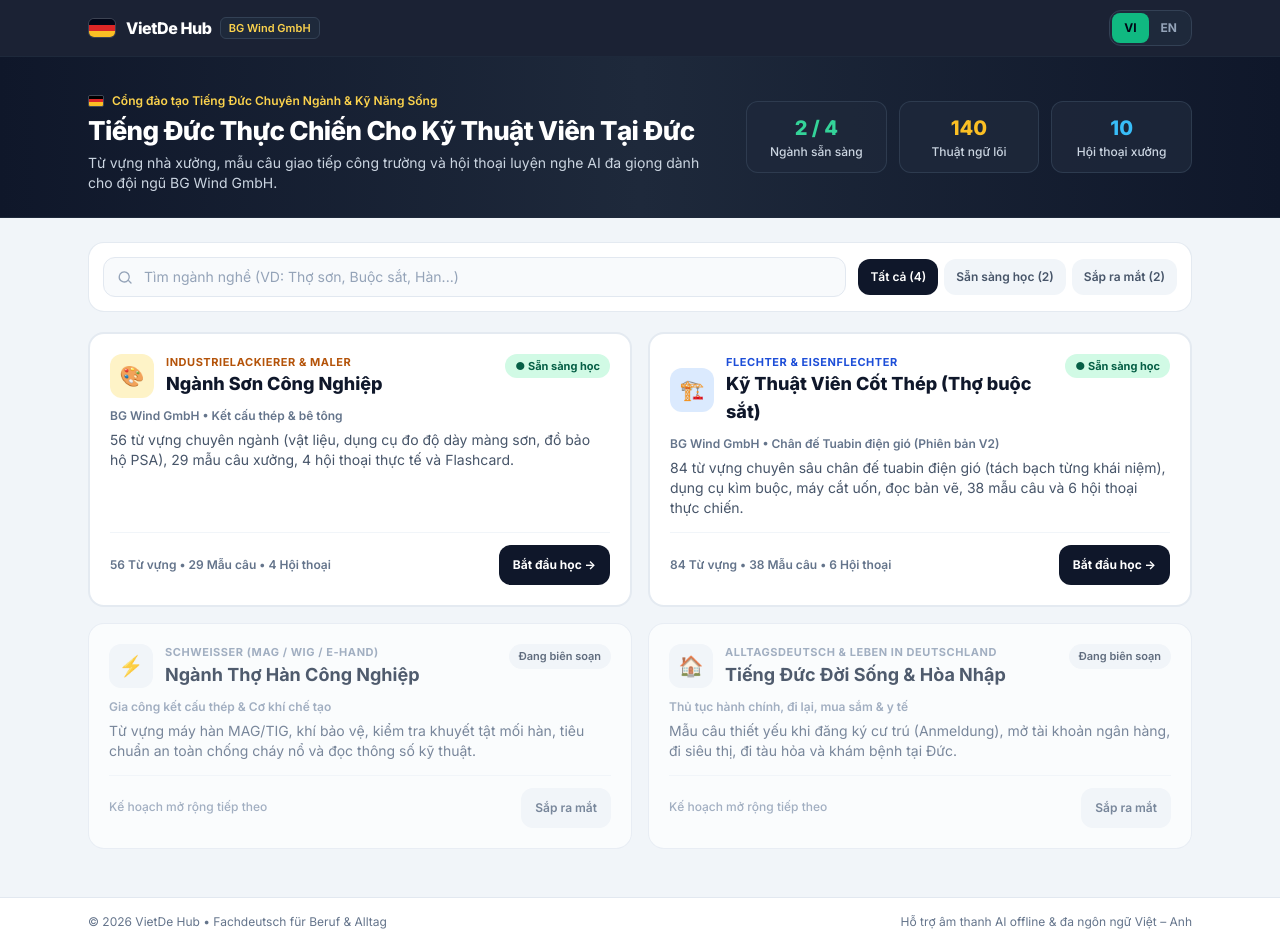
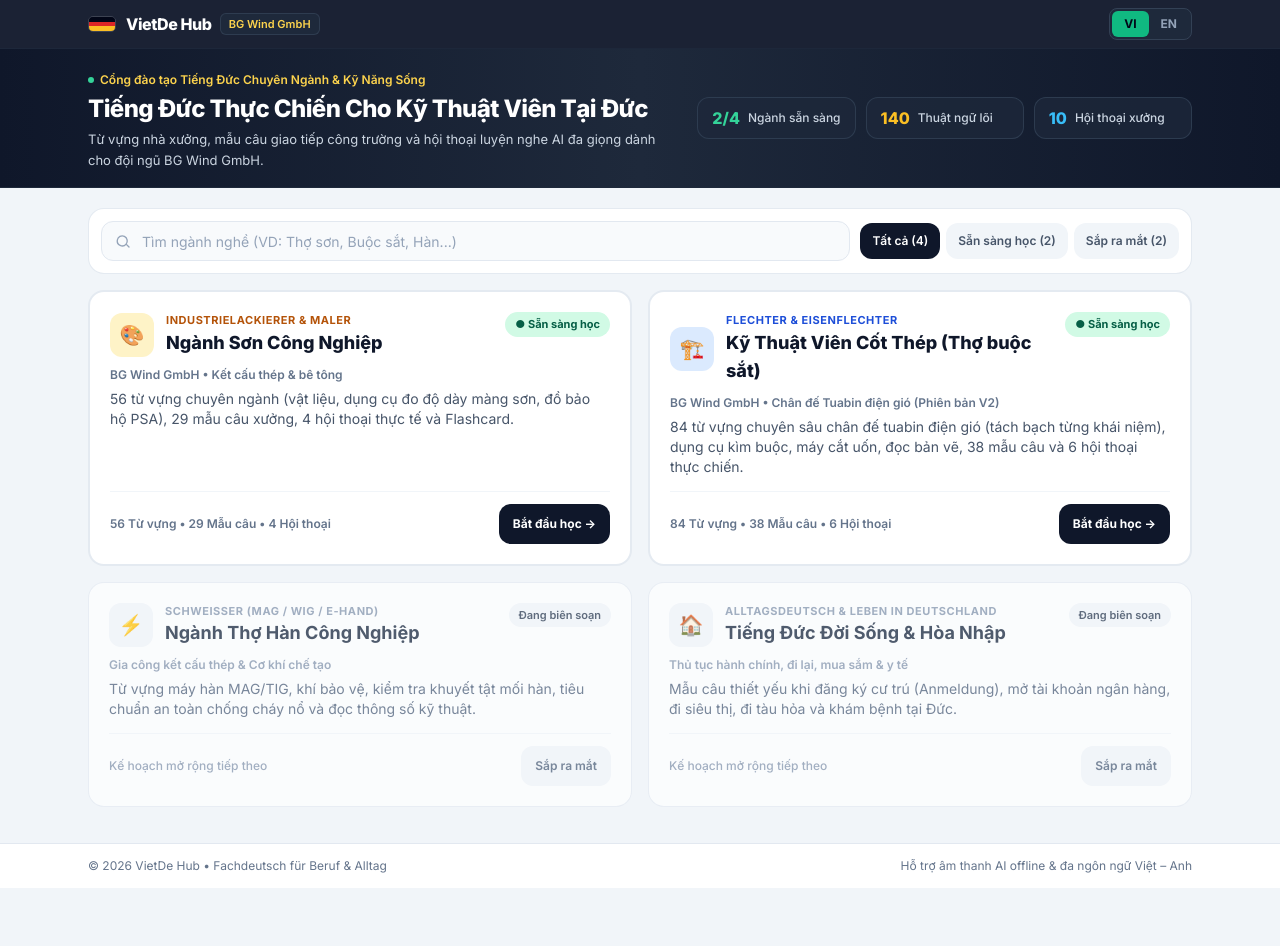
Before and after one commit to vietde-hub/vietde-hub.github.io, a plain HTML site: page index.html in a window 1280 px wide. After the commit the page ends 888 px from the top, so only its background shows below. Drawn offline with nearby package versions, Linux system fonts and the light colour scheme.

Commit message:
Update giao dien trang chu

```diff
--- a/index.html
+++ b/index.html
@@ -46,16 +46,16 @@
   <body
     class="antialiased selection:bg-amber-200 selection:text-slate-900 flex flex-col min-h-screen"
   >
-    <!-- STICKY COMPACT TOP BAR -->
+    <!-- COMPACT STICKY TOP BAR -->
     <header
-      class="sticky top-0 z-40 bg-slate-900/95 backdrop-blur-md text-white border-b border-slate-800 shadow-xs"
+      class="sticky top-0 z-40 bg-slate-900/95 backdrop-blur-md text-white border-b border-slate-800/90 shadow-xs"
     >
       <div
-        class="max-w-6xl mx-auto px-4 sm:px-6 h-13 sm:h-14 flex items-center justify-between gap-3"
+        class="max-w-6xl mx-auto px-4 sm:px-6 h-12 sm:h-13 flex items-center justify-between gap-3"
       >
         <a href="index.html" class="flex items-center gap-2.5 min-w-0 group">
           <span
-            class="w-7 h-5 rounded-md overflow-hidden shadow-xs border border-white/15 flex flex-col shrink-0 group-hover:scale-105 transition"
+            class="w-6 h-4 sm:w-7 sm:h-4.5 rounded-[5px] overflow-hidden shadow-xs border border-white/15 flex flex-col shrink-0 group-hover:scale-105 transition"
             aria-hidden="true"
           >
             <span class="h-1/3 bg-slate-950"></span>
@@ -68,14 +68,14 @@
               >VietDe Hub</span
             >
             <span
-              class="hidden sm:inline-flex items-center px-2 py-0.5 rounded-md text-[11px] font-semibold bg-slate-800 text-amber-300 border border-slate-700"
+              class="hidden xs:inline-flex sm:inline-flex items-center px-2 py-0.5 rounded-md text-[10px] sm:text-[11px] font-semibold bg-slate-800 text-amber-300 border border-slate-700/80"
               >BG Wind GmbH</span
             >
           </div>
         </a>
 
         <div
-          class="h-8 sm:h-9 bg-slate-800 p-0.5 rounded-xl border border-slate-700 flex items-center shrink-0"
+          class="h-8 bg-slate-800 p-0.5 rounded-lg border border-slate-700 flex items-center shrink-0"
           role="group"
           aria-label="Language Switch"
         >
@@ -83,7 +83,7 @@
             id="langBtnVi"
             type="button"
             onclick="setLanguage('vi')"
-            class="h-full px-3 rounded-lg text-xs font-bold transition cursor-pointer"
+            class="h-full px-2.5 sm:px-3 rounded-md text-xs font-bold transition cursor-pointer"
           >
             VI
           </button>
@@ -91,7 +91,7 @@
             id="langBtnEn"
             type="button"
             onclick="setLanguage('en')"
-            class="h-full px-3 rounded-lg text-xs font-bold transition cursor-pointer"
+            class="h-full px-2.5 sm:px-3 rounded-md text-xs font-bold transition cursor-pointer"
           >
             EN
           </button>
@@ -99,92 +99,86 @@
       </div>
     </header>
 
-    <!-- BALANCED COMPACT SPLIT-HERO -->
+    <!-- SLEEK COMPACT HERO STRIP (OPTIMIZED HEIGHT & VISUAL BALANCE) -->
     <section
       class="bg-gradient-to-r from-slate-900 via-slate-800 to-slate-900 text-white border-b border-slate-800"
     >
-      <div class="max-w-6xl mx-auto px-4 sm:px-6 py-5 sm:py-6">
+      <div class="max-w-6xl mx-auto px-4 sm:px-6 py-3.5 sm:py-4">
         <div
-          class="grid grid-cols-1 lg:grid-cols-12 gap-4 lg:gap-6 items-center"
+          class="flex flex-col lg:flex-row lg:items-center lg:justify-between gap-3 lg:gap-6"
         >
-          <div class="lg:col-span-7 space-y-1.5">
+          <!-- Left: Compact Title + 1-line Subtitle -->
+          <div class="min-w-0 space-y-1">
             <div
-              class="inline-flex items-center gap-2 text-xs font-semibold text-amber-300"
+              class="inline-flex items-center gap-1.5 text-[11px] sm:text-xs font-semibold text-amber-300"
             >
               <span
-                class="w-4 h-3 rounded-[2px] overflow-hidden inline-flex flex-col border border-white/20 shrink-0"
-              >
-                <span class="h-1/3 bg-black"></span>
-                <span class="h-1/3 bg-red-600"></span>
-                <span class="h-1/3 bg-amber-400"></span>
-              </span>
+                class="w-1.5 h-1.5 rounded-full bg-emerald-400 shrink-0"
+              ></span>
               <span id="heroBadge"
                 >Cổng đào tạo Tiếng Đức Chuyên Ngành & Kỹ Năng Sống</span
               >
             </div>
             <h1
               id="heroTitle"
-              class="text-xl sm:text-2xl lg:text-[26px] font-extrabold tracking-tight leading-snug text-white"
+              class="text-lg sm:text-xl lg:text-2xl font-extrabold tracking-tight leading-snug text-white"
             >
               Tiếng Đức Thực Chiến Cho Kỹ Thuật Viên Tại Đức
             </h1>
             <p
               id="heroSubtitle"
-              class="text-xs sm:text-sm text-slate-300 leading-relaxed max-w-2xl"
+              class="text-xs sm:text-[13px] text-slate-300 leading-relaxed max-w-2xl"
             >
               Từ vựng nhà xưởng, mẫu câu giao tiếp công trường và hội thoại
               luyện nghe AI đa giọng dành cho đội ngũ BG Wind GmbH.
             </p>
           </div>
 
-          <div class="lg:col-span-5 grid grid-cols-3 gap-2.5 sm:gap-3">
+          <!-- Right: Compact Horizontal Stat Pills -->
+          <div class="grid grid-cols-3 gap-2 sm:gap-2.5 shrink-0 lg:w-auto">
             <div
-              class="bg-slate-800/80 border border-slate-700/80 rounded-xl p-2.5 sm:p-3 text-center"
+              class="bg-slate-800/75 border border-slate-700/80 rounded-xl px-2.5 py-2 sm:px-3.5 sm:py-2 flex flex-col sm:flex-row items-center sm:gap-2 text-center sm:text-left"
             >
-              <div
+              <span
                 id="statTradesVal"
-                class="text-lg sm:text-xl font-extrabold text-emerald-400"
+                class="text-sm sm:text-base font-extrabold text-emerald-400 leading-none"
+                >2/4</span
               >
-                2 / 4
-              </div>
-              <div
+              <span
                 id="statTradesLabel"
-                class="text-[11px] sm:text-xs font-medium text-slate-300 mt-0.5"
+                class="text-[10px] sm:text-xs font-medium text-slate-300 mt-1 sm:mt-0 leading-tight"
+                >Ngành sẵn sàng</span
               >
-                Ngành sẵn sàng
-              </div>
             </div>
+
             <div
-              class="bg-slate-800/80 border border-slate-700/80 rounded-xl p-2.5 sm:p-3 text-center"
+              class="bg-slate-800/75 border border-slate-700/80 rounded-xl px-2.5 py-2 sm:px-3.5 sm:py-2 flex flex-col sm:flex-row items-center sm:gap-2 text-center sm:text-left"
             >
-              <div
+              <span
                 id="statTermsVal"
-                class="text-lg sm:text-xl font-extrabold text-amber-400"
+                class="text-sm sm:text-base font-extrabold text-amber-400 leading-none"
+                >140</span
               >
-                140
-              </div>
-              <div
+              <span
                 id="statTermsLabel"
-                class="text-[11px] sm:text-xs font-medium text-slate-300 mt-0.5"
+                class="text-[10px] sm:text-xs font-medium text-slate-300 mt-1 sm:mt-0 leading-tight"
+                >Thuật ngữ lõi</span
               >
-                Thuật ngữ lõi
-              </div>
             </div>
+
             <div
-              class="bg-slate-800/80 border border-slate-700/80 rounded-xl p-2.5 sm:p-3 text-center"
+              class="bg-slate-800/75 border border-slate-700/80 rounded-xl px-2.5 py-2 sm:px-3.5 sm:py-2 flex flex-col sm:flex-row items-center sm:gap-2 text-center sm:text-left"
             >
-              <div
+              <span
                 id="statDialoguesVal"
-                class="text-lg sm:text-xl font-extrabold text-sky-400"
+                class="text-sm sm:text-base font-extrabold text-sky-400 leading-none"
+                >10</span
               >
-                10
-              </div>
-              <div
+              <span
                 id="statDialoguesLabel"
-                class="text-[11px] sm:text-xs font-medium text-slate-300 mt-0.5"
+                class="text-[10px] sm:text-xs font-medium text-slate-300 mt-1 sm:mt-0 leading-tight"
+                >Hội thoại xưởng</span
               >
-                Hội thoại xưởng
-              </div>
             </div>
           </div>
         </div>
@@ -192,9 +186,9 @@
     </section>
 
     <!-- MAIN COURSES SECTION -->
-    <main class="max-w-6xl mx-auto px-4 sm:px-6 py-5 sm:py-6 flex-1 w-full">
+    <main class="max-w-6xl mx-auto px-4 sm:px-6 py-4 sm:py-5 flex-1 w-full">
       <div
-        class="bg-white rounded-2xl p-3 sm:p-3.5 shadow-xs border border-slate-200/90 mb-4 sm:mb-5 flex flex-col sm:flex-row items-stretch sm:items-center justify-between gap-3"
+        class="bg-white rounded-2xl p-2.5 sm:p-3 shadow-xs border border-slate-200/90 mb-4 flex flex-col sm:flex-row items-stretch sm:items-center justify-between gap-2.5"
       >
         <div class="relative flex-1">
           <svg
@@ -215,7 +209,7 @@
             type="search"
             oninput="handleSearch(this.value)"
             placeholder="Tìm ngành nghề (VD: Thợ sơn, Buộc sắt, Hàn...)"
-            class="w-full h-10 pl-10 pr-8 rounded-xl bg-slate-50 border border-slate-200 text-xs sm:text-sm text-slate-900 placeholder:text-slate-400 focus:outline-none focus:ring-2 focus:ring-blue-500 focus:bg-white transition"
+            class="w-full h-9 sm:h-10 pl-10 pr-8 rounded-xl bg-slate-50 border border-slate-200 text-xs sm:text-sm text-slate-900 placeholder:text-slate-400 focus:outline-none focus:ring-2 focus:ring-blue-500 focus:bg-white transition"
           />
           <button
             id="clearSearchBtn"
@@ -240,9 +234,9 @@
       class="hidden fixed bottom-6 left-1/2 -translate-x-1/2 z-50 max-w-[92vw] bg-slate-900 text-white text-xs font-medium px-4 py-2.5 rounded-full shadow-xl border border-slate-700"
     ></div>
 
-    <footer class="border-t border-slate-200 bg-white py-4 mt-6">
+    <footer class="border-t border-slate-200 bg-white py-3.5 mt-4">
       <div
-        class="max-w-6xl mx-auto px-4 sm:px-6 flex flex-col sm:flex-row items-center justify-between gap-2 text-xs text-slate-500"
+        class="max-w-6xl mx-auto px-4 sm:px-6 flex flex-col sm:flex-row items-center justify-between gap-1.5 text-xs text-slate-500"
       >
         <span>© 2026 VietDe Hub • Fachdeutsch für Beruf & Alltag</span>
         <span id="footerNote"
@@ -254,6 +248,8 @@
     <script>
       const HUB_I18N = {
         vi: {
+          pageTitle:
+            "VietDe Hub — Tiếng Đức Chuyên Ngành & Hòa Nhập Cuộc Sống Đức",
           heroBadge: "Cổng đào tạo Tiếng Đức Chuyên Ngành & Kỹ Năng Sống",
           heroTitle: "Tiếng Đức Thực Chiến Cho Kỹ Thuật Viên Tại Đức",
           heroSubtitle:
@@ -276,6 +272,8 @@
           plannedStats: "Kế hoạch mở rộng tiếp theo",
         },
         en: {
+          pageTitle:
+            "VietDe Hub — Vocational German & Life Integration in Germany",
           heroBadge: "Vocational German & Life Integration Hub",
           heroTitle: "Practical German for Technicians in Germany",
           heroSubtitle:
@@ -404,7 +402,7 @@
         );
 
         document.getElementById("statTradesVal").textContent =
-          `${readyCourses.length} / ${COURSES_DATA.length}`;
+          `${readyCourses.length}/${COURSES_DATA.length}`;
         document.getElementById("statTermsVal").textContent =
           String(totalTerms);
         document.getElementById("statDialoguesVal").textContent =
@@ -433,7 +431,7 @@
           .map(
             (f) => `
         <button type="button" onclick="setFilter('${f.id}')"
-          class="h-9 px-3 rounded-xl text-xs font-semibold whitespace-nowrap transition cursor-pointer ${currentFilter === f.id ? "bg-slate-900 text-white shadow-xs" : "bg-slate-100 text-slate-600 hover:bg-slate-200"}">
+          class="h-8 sm:h-9 px-3 rounded-xl text-xs font-semibold whitespace-nowrap transition cursor-pointer ${currentFilter === f.id ? "bg-slate-900 text-white shadow-xs" : "bg-slate-100 text-slate-600 hover:bg-slate-200"}">
           ${f.label}
         </button>
       `,
@@ -570,19 +568,20 @@
         currentLang = lang;
         localStorage.setItem("fd_lang", lang);
         document.documentElement.lang = lang;
+        document.title = t("pageTitle");
 
         const viBtn = document.getElementById("langBtnVi");
         const enBtn = document.getElementById("langBtnEn");
         if (lang === "vi") {
           viBtn.className =
-            "h-full px-3 rounded-lg text-xs font-bold transition cursor-pointer bg-emerald-500 text-slate-950 shadow-xs";
+            "h-full px-2.5 sm:px-3 rounded-md text-xs font-bold transition cursor-pointer bg-emerald-500 text-slate-950 shadow-xs";
           enBtn.className =
-            "h-full px-3 rounded-lg text-xs font-bold transition cursor-pointer text-slate-400 hover:text-white";
+            "h-full px-2.5 sm:px-3 rounded-md text-xs font-bold transition cursor-pointer text-slate-400 hover:text-white";
         } else {
           enBtn.className =
-            "h-full px-3 rounded-lg text-xs font-bold transition cursor-pointer bg-emerald-500 text-slate-950 shadow-xs";
+            "h-full px-2.5 sm:px-3 rounded-md text-xs font-bold transition cursor-pointer bg-emerald-500 text-slate-950 shadow-xs";
           viBtn.className =
-            "h-full px-3 rounded-lg text-xs font-bold transition cursor-pointer text-slate-400 hover:text-white";
+            "h-full px-2.5 sm:px-3 rounded-md text-xs font-bold transition cursor-pointer text-slate-400 hover:text-white";
         }
 
         document.getElementById("heroBadge").textContent = t("heroBadge");
```
